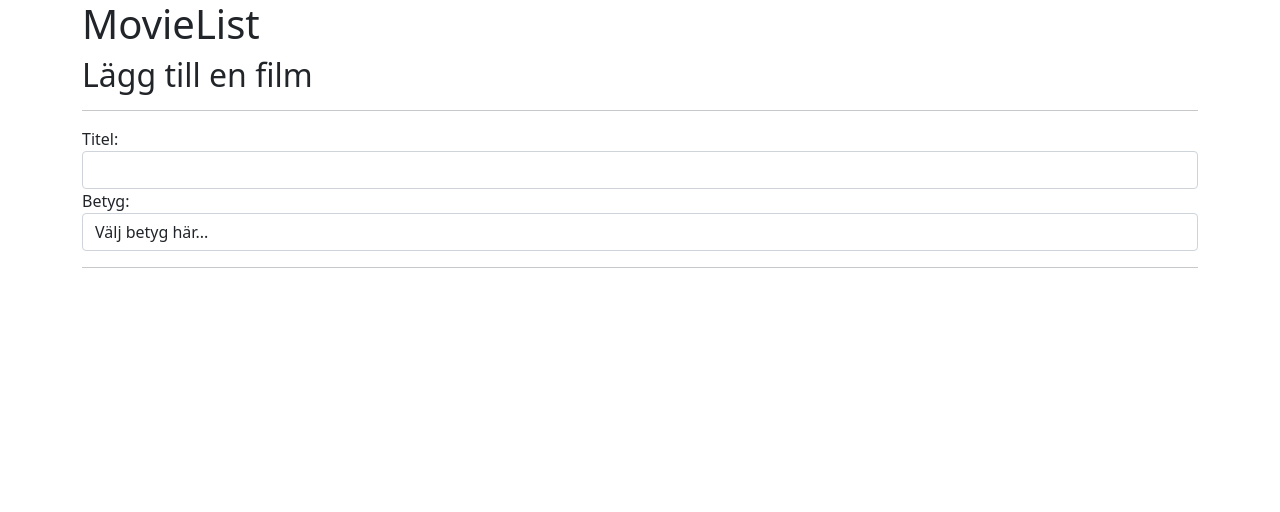
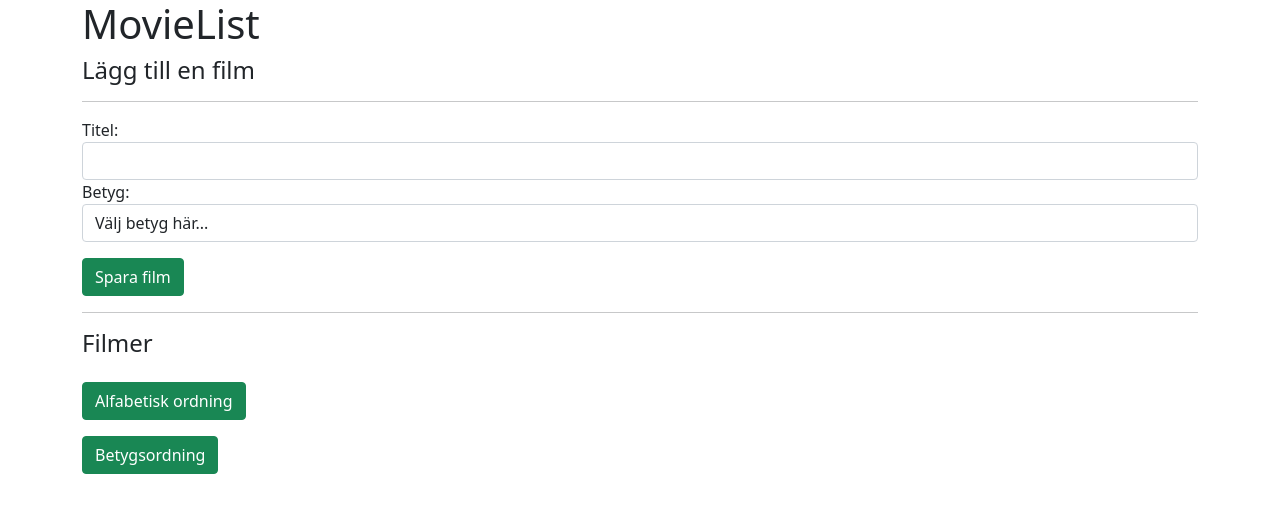
Before and after one commit to cwallins/Laboration-6, a React (Create React App) app in the folder laboration/: page / in a window 1280 px wide. Shown: the top 512 px of the page. Built offline with nearby package versions, Linux system fonts and the light colour scheme.

Commit message:
Lagt till knappar

```diff
--- /dev/null
+++ b/laboration/src/AddMovieBtn.js
@@ -0,0 +1,11 @@
+import React, { useState, useRef} from "react";
+import App from "./App";
+
+export default function AddMovieBtn() {
+
+    return (
+        <div>
+            <input type="submit" class="btn btn-success mt-3" value="Spara film"/>
+        </div>
+    );
+}
--- a/laboration/src/App.js
+++ b/laboration/src/App.js
@@ -1,13 +1,18 @@
 import MovieList from "./MovieList";
+import Movies from "./Movies";
+import AddMovieBtn from "./AddMovieBtn";
+
 
 function App() {
   return (
     <div>
       <h1>MovieList</h1>
-      <h2>Lägg till en film</h2>
+      <h4>Lägg till en film</h4>
       <hr></hr>
       <MovieList />
+      <AddMovieBtn/>
       <hr></hr>
+      <Movies/>
     </div>
   );
 }
--- /dev/null
+++ b/laboration/src/Movies.js
@@ -0,0 +1,16 @@
+import React, { useState, useRef} from "react";
+import OrderByAlphaBtn from "./OrderByAlphaBtn";
+import OrderByGradeBtn from "./OrderByGradeBtn";
+import App from "./App";
+
+export default function Movies() {
+    return (
+        <div>
+            <h4>Filmer</h4>
+            <OrderByAlphaBtn/> <OrderByGradeBtn/>
+            <ul id="movies">
+
+            </ul>
+        </div>
+    );
+}
--- /dev/null
+++ b/laboration/src/OrderByAlphaBtn.js
@@ -0,0 +1,10 @@
+import React, { useState, useRef} from "react";
+import App from "./App";
+
+export default function OrderByAlphaBtn() {
+    return (
+        <div>
+            <input type="submit" class="btn btn-success mt-3" value="Alfabetisk ordning"/>
+        </div>
+    );
+}
--- /dev/null
+++ b/laboration/src/OrderByGradeBtn.js
@@ -0,0 +1,10 @@
+import React, { useState, useRef} from "react";
+import App from "./App";
+
+export default function OrderByGradeBtn() {
+    return (
+        <div>
+            <input type="submit" class="btn btn-success mt-3" value="Betygsordning"/>
+        </div>
+    );
+}
```
